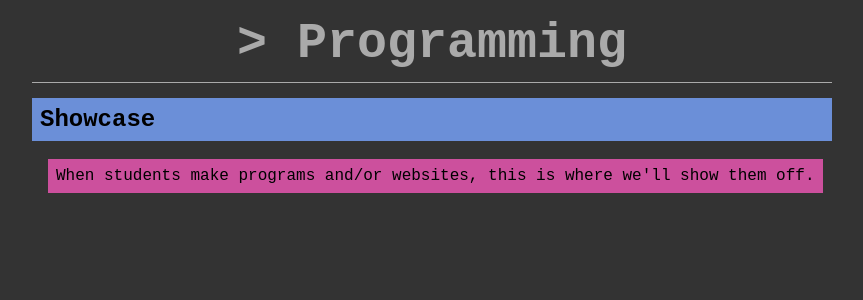
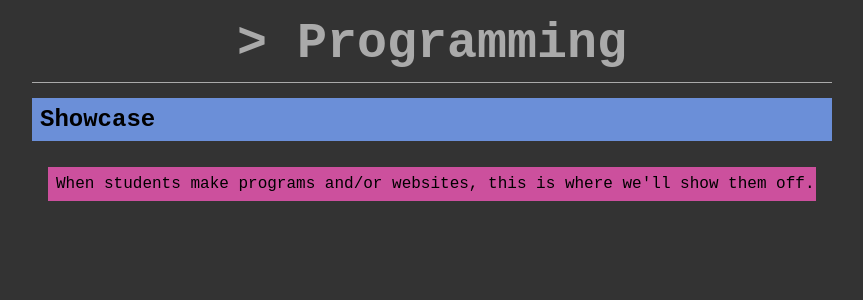
Before and after one commit to wcgs-programming/wcgs-programming.github.io, a Jekyll site: the page built from _posts/2014-09-13-showcase.md, in a window 1280 px wide. Shown: the top 300 px of the page, without its empty margins (208-1071 px from the left). Built offline with Jekyll 4.4.1, drawn with Linux system fonts in a browser that asks for light colours.

Commit message:
trying again

```diff
--- a/css/style.css
+++ b/css/style.css
@@ -24,7 +24,7 @@
 
 div,
 h3,
-code {
+pre {
     padding: 8px;
     margin-bottom: 10px;
     overflow: auto;
@@ -44,13 +44,13 @@
 
 div#showcase,
 h3:nth-child(2n),
-code:nth-child(2n) {
+pre:nth-child(2n) {
     background: #9fdb2d;
 }
 
 div#resources,
 h3:nth-child(2n+1),
-code:nth-child(2n+1) {
+pre:nth-child(2n+1) {
     background: #cc509d;
 }
 
```
